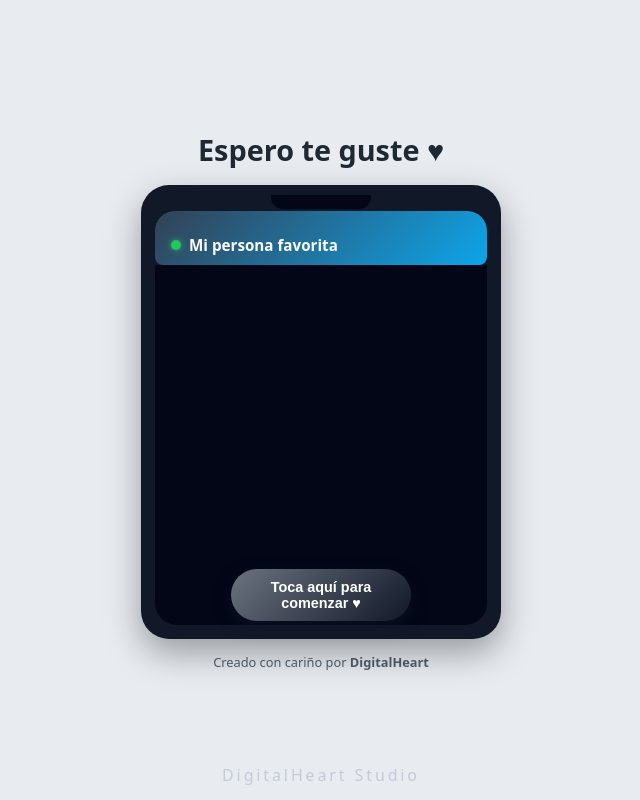
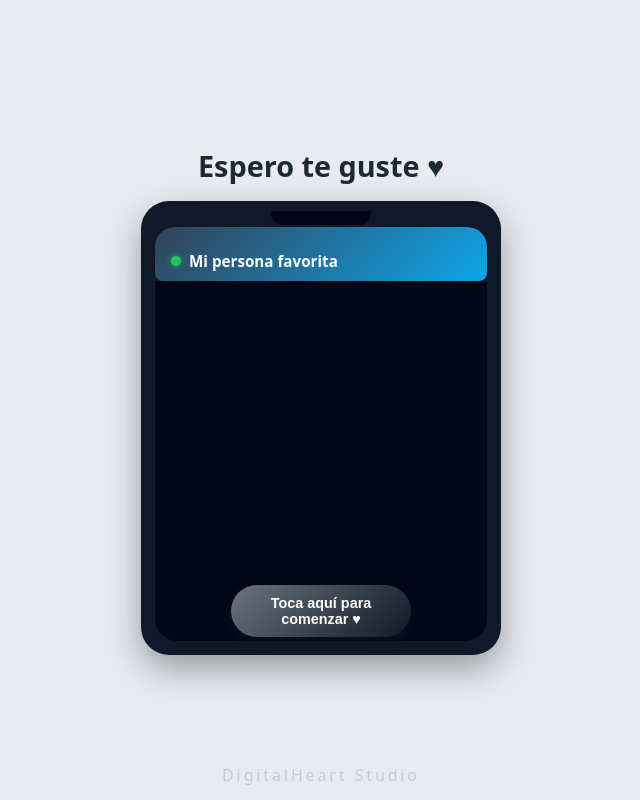
Before and after one commit to lizy-asd/chat, a plain HTML site: page index.html in a window 1280 px wide. Shown: the whole page, without its empty margins (319-959 px from the left). Drawn offline with Linux system fonts and the light colour scheme.

Commit message:
Update index.html

```diff
--- a/index.html
+++ b/index.html
@@ -24,12 +24,7 @@
       <button id="startBtn" class="start-btn">
         Toca aquí para comenzar ♥
       </button>
-    </div>
 
-    <p class="footer-text">
-      Creado con cariño por <span class="brand">DigitalHeart</span>
-    </p>
-  </div>
 
 
 
```
